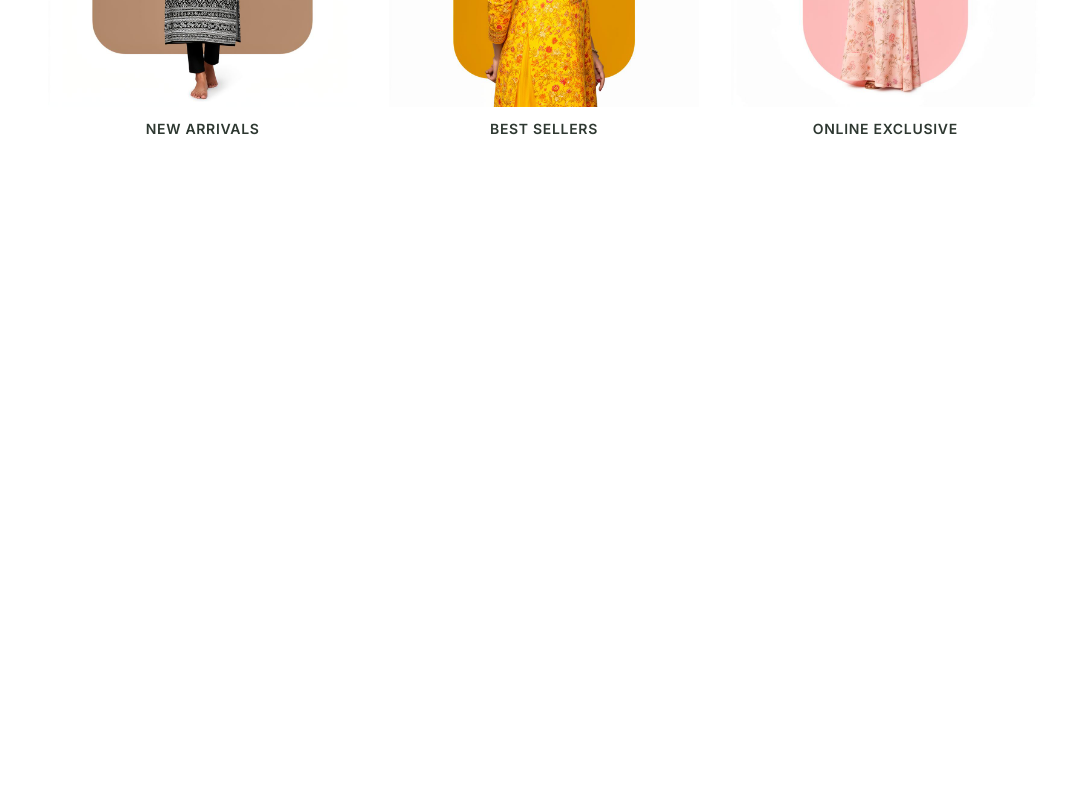
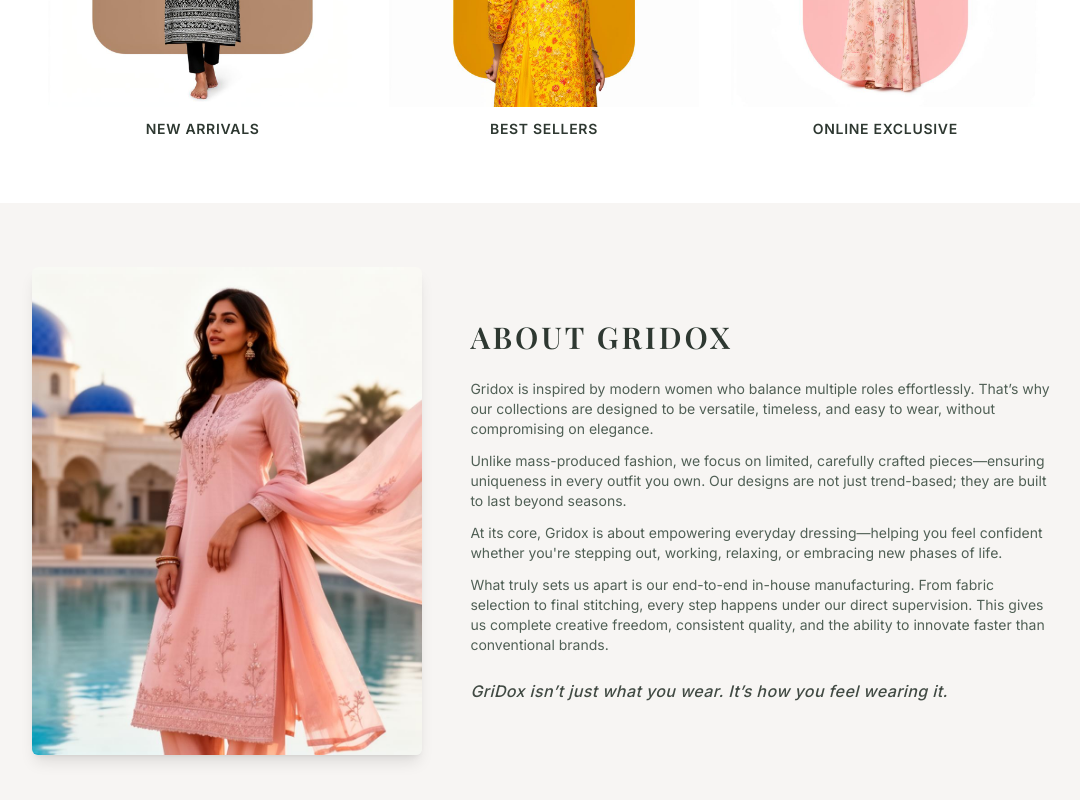
Before and after one commit to GOGULKRISHNAN368/griddox, a React (Vite) app: page / in a window 1280 px wide. Shown: the part 1032-1832 px from the top of the page, without its empty margins (96-1176 px from the left). Before the commit the page ends 1235 px from the top, so only its background shows below. Built offline with nearby package versions, Linux system fonts and the light colour scheme; the HTML template or start-up script is replaced by a standard one; a web font is replaced by a local one.

Commit message:
Add and refine About Us section

```diff
--- /dev/null
+++ b/src/components/AboutUs.tsx
@@ -0,0 +1,50 @@
+import aboutImage from "@/assets/hero-1.jpg";
+
+const AboutUs = () => {
+  return (
+    <section className="bg-secondary text-secondary-foreground w-full py-10 md:py-16 px-4 sm:px-6 lg:px-8">
+      <div className="max-w-5xl mx-auto flex flex-col md:flex-row items-center gap-8 md:gap-12">
+
+        {/* Left Side: Image */}
+        <div className="w-full md:w-2/5">
+          <div className="aspect-[4/5] relative overflow-hidden rounded-md shadow-lg max-w-sm mx-auto md:max-w-none">
+            <img
+              src={aboutImage}
+              alt="Gridox About Us"
+              className="object-cover w-full h-full hover:scale-105 transition-transform duration-700 ease-in-out"
+              loading="lazy"
+            />
+          </div>
+        </div>
+
+        {/* Right Side: Content */}
+        <div className="w-full md:w-3/5 flex flex-col justify-center text-center md:text-left space-y-4 md:space-y-6">
+          <h2 className="font-heading text-xl md:text-3xl tracking-widest uppercase font-semibold text-foreground">
+            About Gridox
+          </h2>
+
+          <div className="space-y-3 text-xs md:text-sm leading-relaxed opacity-90 text-justify md:text-left font-body font-normal">
+            <p>
+              Gridox is inspired by modern women who balance multiple roles effortlessly. That’s why our collections are designed to be versatile, timeless, and easy to wear, without compromising on elegance.
+            </p>
+            <p>
+              Unlike mass-produced fashion, we focus on limited, carefully crafted pieces—ensuring uniqueness in every outfit you own. Our designs are not just trend-based; they are built to last beyond seasons.
+            </p>
+            <p>
+              At its core, Gridox is about empowering everyday dressing—helping you feel confident whether you're stepping out, working, relaxing, or embracing new phases of life.
+            </p>
+            <p>
+              What truly sets us apart is our end-to-end in-house manufacturing. From fabric selection to final stitching, every step happens under our direct supervision. This gives us complete creative freedom, consistent quality, and the ability to innovate faster than conventional brands.
+            </p>
+            <p className="font-medium text-foreground italic text-sm md:text-base pt-3 tracking-wide">
+              GriDox isn’t just what you wear. It’s how you feel wearing it.
+            </p>
+          </div>
+        </div>
+
+      </div>
+    </section>
+  );
+};
+
+export default AboutUs;
--- a/src/pages/Index.tsx
+++ b/src/pages/Index.tsx
@@ -3,6 +3,7 @@ import AnnouncementBar from "@/components/AnnouncementBar";
 import Header from "@/components/Header";
 import HeroCarousel from "@/components/HeroCarousel";
 import FeaturedCategories from "@/components/FeaturedCategories";
+import AboutUs from "@/components/AboutUs";
 import BottomNav from "@/components/BottomNav";
 import WhatsAppButton from "@/components/WhatsAppButton";
 
@@ -14,6 +15,7 @@ const Index = () => {
       <Header />
       <HeroCarousel />
       <FeaturedCategories />
+      <AboutUs />
       <BottomNav />
       <WhatsAppButton />
     </div>
```
